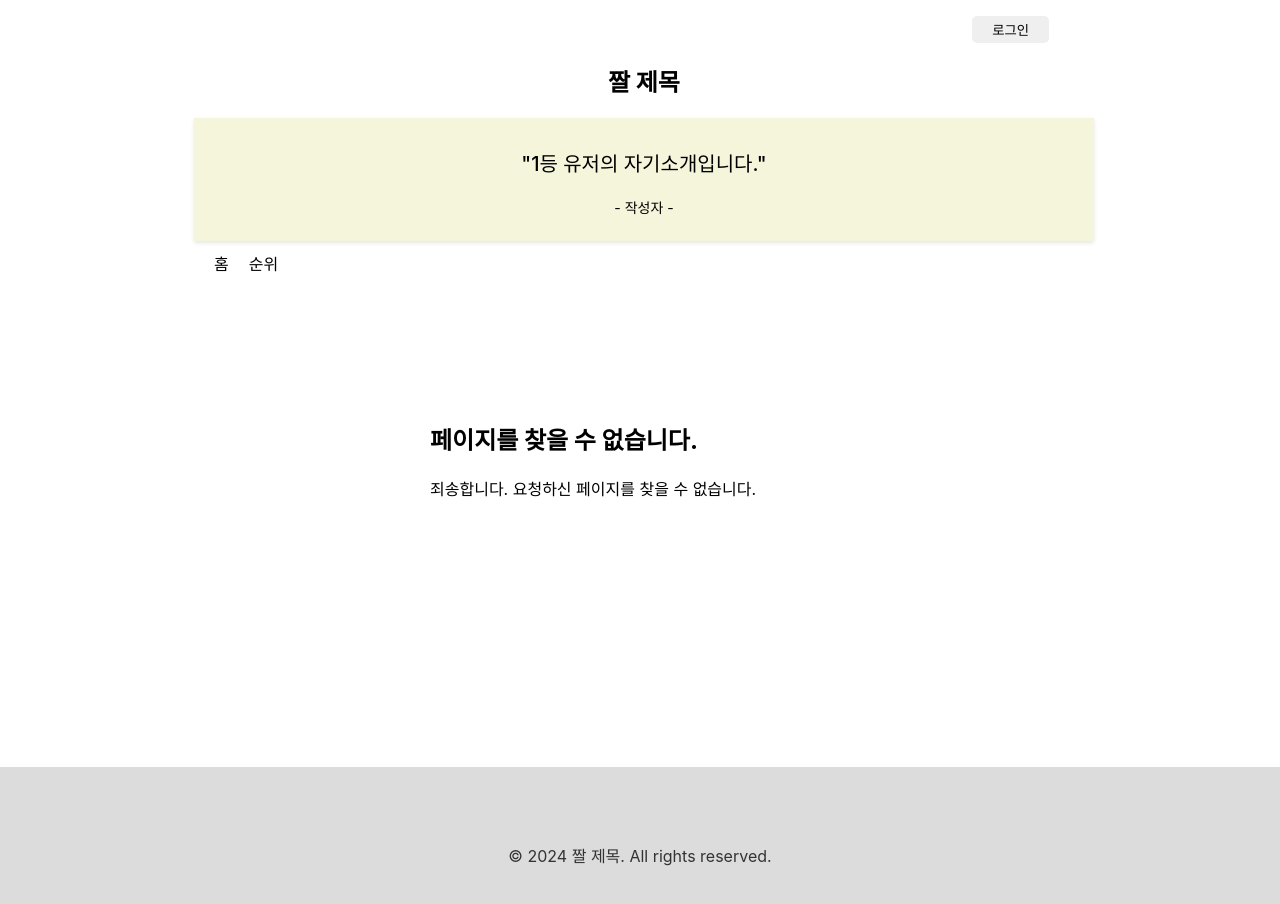
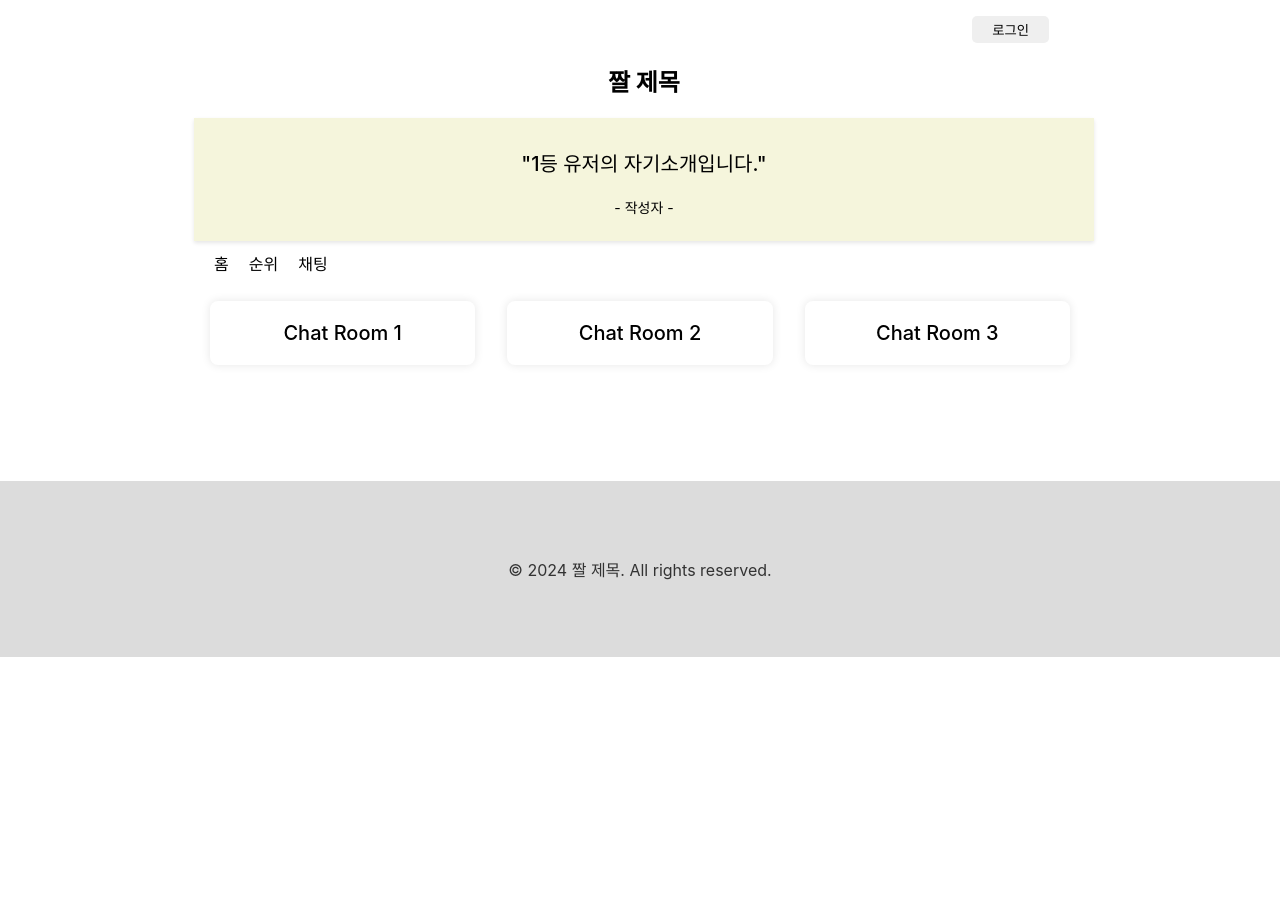
Before and after one commit to wnsrl1228/meme-title-react, a React (Create React App) app: page /chat/rooms in a window 1280 px wide. Shown: the top 904 px of the page. After the commit the page ends 800 px from the top, so only its background shows below. Built offline with nearby package versions, Linux system fonts and the light colour scheme; no server answers; a web font is replaced by a local one.

Commit message:
채팅 환경설정 및 페이지 생성

```diff
--- a/package.json
+++ b/package.json
@@ -3,6 +3,7 @@
   "version": "0.1.0",
   "private": true,
   "dependencies": {
+    "@stomp/stompjs": "^7.0.0",
     "@testing-library/jest-dom": "^5.17.0",
     "@testing-library/react": "^13.4.0",
     "@testing-library/user-event": "^13.5.0",
--- a/src/App.js
+++ b/src/App.js
@@ -15,6 +15,8 @@ import ProfilePage from './pages/ProfilePage';
 import ScrollToTop from './util/ScrollToTop';
 import NotFoundPage from './pages/NotFoundPage';
 import MemeCreatePage from './pages/MemeCreatePage';
+import ChatRoomsPage from './pages/ChatRoomsPage';
+import ChatViewPage from './pages/ChatViewPage';
 
 
 function App() {
@@ -32,6 +34,8 @@ function App() {
                     <Route path="/memes/:memeId/titles/create" element={<TitleCreatePage />} />
                     <Route path="/member/mypage" element={<MyPage />} />
                     <Route path="/ranking" element={<RankingPage />} />
+                    <Route path="/chat/rooms" element={<ChatRoomsPage />} />
+                    <Route path="/chat/rooms/:roomId" element={<ChatViewPage />} />
                     <Route path="/members/:memberId" element={<ProfilePage />} />
                     <Route path="/meme/create" element={<MemeCreatePage />} />
                     <Route path="*" element={<NotFoundPage />} />
--- /dev/null
+++ b/src/components/chat/ChatRoomList.jsx
@@ -0,0 +1,34 @@
+import React from "react";
+import styled from "styled-components";
+import ChatRoomListItem from "./ChatRoomListItem";
+
+const Wrapper = styled.div`
+    width: 100%;
+    max-width: 860px;
+    display: grid;
+    grid-gap: 32px;
+
+    /* 3개, 2개, 1개의 그리드로 조정 */
+    grid-template-columns: repeat(auto-fit, minmax(200px, 1fr));
+`;
+
+const ChatRoomList = (props) => {
+    const {chatRooms, onClickItem} = props;
+
+    return (
+        <Wrapper>
+            {chatRooms.map((chatRoom, index) => {
+                return (
+                    <ChatRoomListItem
+                        key={chatRoom.id}
+                        chatRoom={chatRoom}
+                        onClick={() => {
+                            onClickItem(chatRoom);
+                        }}
+                    />
+                );
+            })}
+        </Wrapper>
+    );
+}
+export default ChatRoomList;
--- /dev/null
+++ b/src/components/chat/ChatRoomListItem.jsx
@@ -0,0 +1,40 @@
+import React from "react";
+import styled from "styled-components";
+
+const Wrapper = styled.div`
+    width: calc(100%);
+    padding: 0px;
+    display: flex;
+    flex-direction: column;
+    align-items: center;
+    justify-content: flex-start;
+    border: none;
+    box-shadow: 0 0 10px 0 rgba(0, 0, 0, 0.1); /* 흐릿한 테두리 효과 */
+    border-radius: 8px;
+    cursor: pointer;
+    background: white;
+    :hover {
+        background: lightgray;
+    }
+`;
+
+const TitleText = styled.p`
+    font-size: 20px;
+    font-weight: 500;
+    padding-left: 10px;
+    padding-right: 10px;
+`
+
+const ChatRoomListItem = (props) => {
+
+    const {chatRoom, onClick} = props;
+
+    return (
+        <Wrapper onClick={() => {onClick(chatRoom)}}>
+
+            <TitleText>{chatRoom.name}</TitleText>
+        </Wrapper>
+    )
+}
+
+export default ChatRoomListItem;
--- a/src/components/layout/Navbar.jsx
+++ b/src/components/layout/Navbar.jsx
@@ -200,6 +200,7 @@ const Navbar = () => {
                 <MenuList>
                     <MenuItem><MenuLink onClick={() => navigate("/")}>홈</MenuLink></MenuItem>
                     <MenuItem><MenuLink onClick={() => navigate("/ranking")}>순위</MenuLink></MenuItem>
+                    <MenuItem><MenuLink onClick={() => navigate("/chat/rooms")}>채팅</MenuLink></MenuItem>
                     {memberInfo === 1 && <MenuLink onClick={() => navigate("/meme/create")}>밈 생성</MenuLink>}
                 </MenuList>
             </NavbarContainer>
--- /dev/null
+++ b/src/pages/ChatRoomsPage.jsx
@@ -0,0 +1,33 @@
+import React from "react";
+import styled from "styled-components";
+import { useNavigate } from "react-router-dom";
+import ChatRoomList from "../components/chat/ChatRoomList";
+
+const Wrapper = styled.div`
+    padding: 16px;
+    width: calc(100% - 32px);
+    display: flex;
+    flex-direction: column;
+    align-items: center;
+    justify-content: center;
+`;
+
+const ChatRoomsPage = (props) => {
+    const navigate = useNavigate();
+    // 임시 데이터
+    const chatRooms = [
+        { id: 1, name: 'Chat Room 1' },
+        { id: 2, name: 'Chat Room 2' },
+        { id: 3, name: 'Chat Room 3' },
+        ];
+    return (
+        <Wrapper>
+            <ChatRoomList
+                chatRooms={chatRooms}
+                onClickItem={(item) => {
+                    navigate(`/chat/rooms/${item.id}`);
+                }} />
+        </Wrapper>
+    );
+}
+export default ChatRoomsPage;
--- /dev/null
+++ b/src/pages/ChatViewPage.jsx
@@ -0,0 +1,34 @@
+import { useParams } from "react-router-dom";
+import styled from "styled-components";
+
+const Wrapper = styled.div`
+    padding: 16px;
+    width: calc(100% - 32px);
+    display: flex;
+    flex-direction: column;
+    align-items: center;
+    justify-content: center;
+`;
+
+const Container = styled.div`
+    width: 100%;
+    max-width: 420px;
+
+    & > * {
+        :not(:last-child) {
+            margin-bottom: 16px;
+        }
+    }
+`;
+
+const ChatViewPage = () => {
+    const {roomId} = useParams();
+    return (
+        <Wrapper>
+            <Container>
+                {roomId}
+            </Container>
+        </Wrapper>
+    )
+}
+export default ChatViewPage;
```
Also changed, not shown: 1 other file (tests, documents, lock files or other folders).
